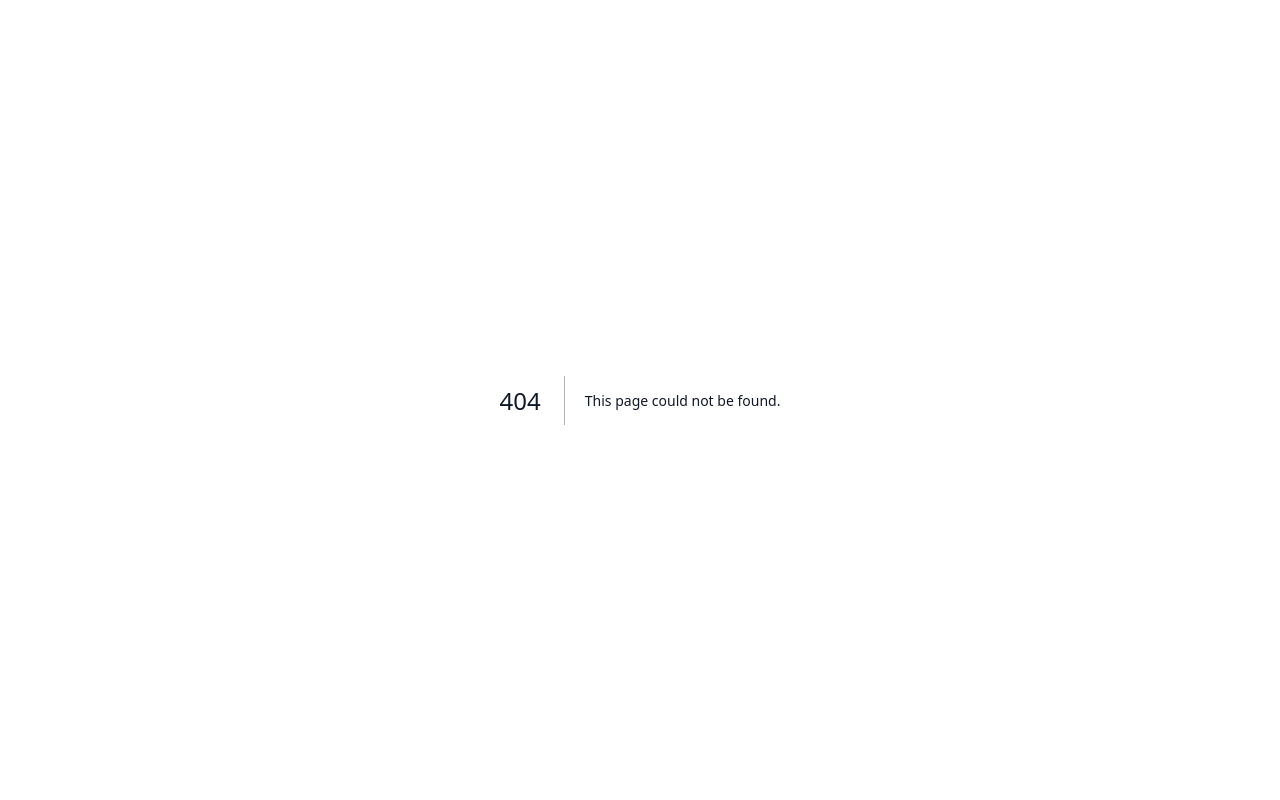
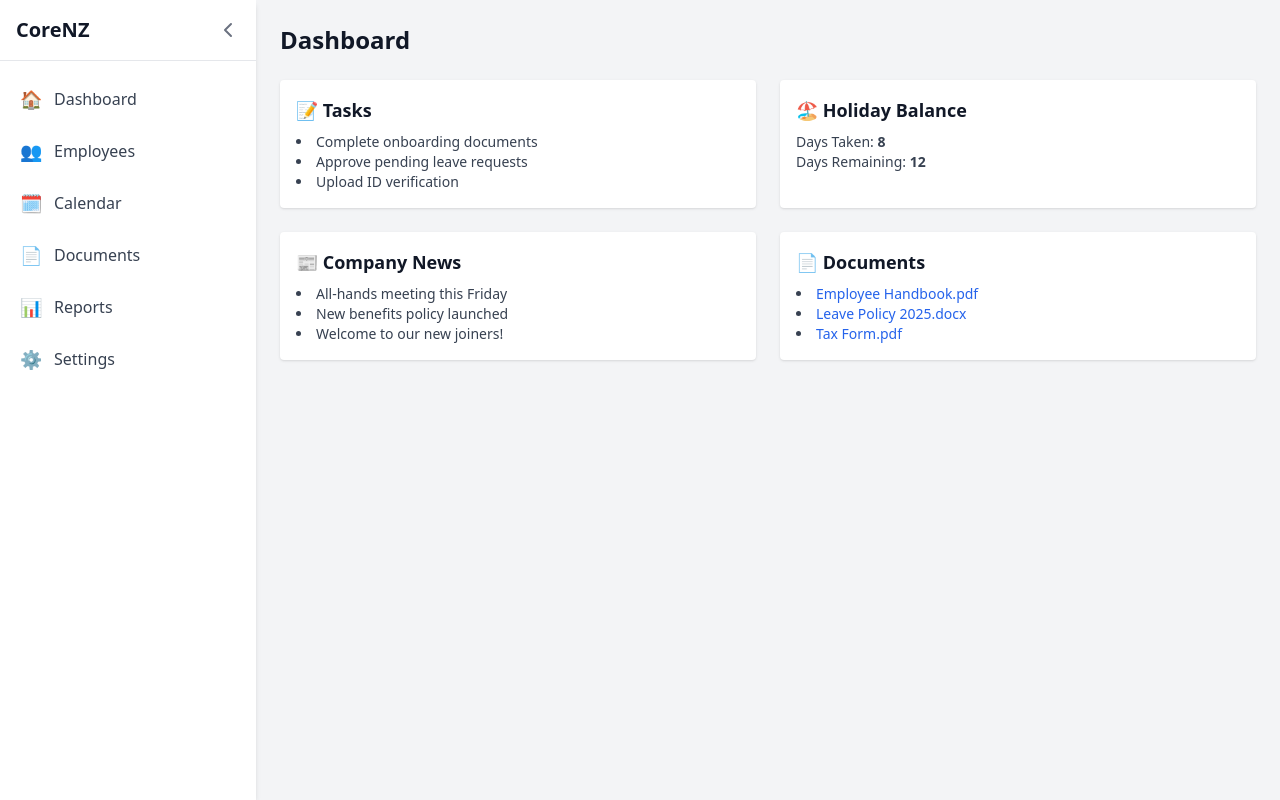
Before and after one commit to VacationReady/corenz-frontend, a Next.js app: page /dashboard in a window 1280 px wide. Before the commit this address had no page. Built offline with nearby package versions, Linux system fonts and the light colour scheme.

Commit message:
Add CoreNZ dashboard UI

```diff
--- /dev/null
+++ b/app/dashboard/page.tsx
@@ -0,0 +1,88 @@
+// app/dashboard/page.tsx
+'use client'
+
+import { useState } from 'react'
+import { ChevronLeft, ChevronRight } from 'lucide-react'
+
+const navItems = [
+  { label: 'Dashboard', icon: '🏠' },
+  { label: 'Employees', icon: '👥' },
+  { label: 'Calendar', icon: '🗓' },
+  { label: 'Documents', icon: '📄' },
+  { label: 'Reports', icon: '📊' },
+  { label: 'Settings', icon: '⚙️' },
+]
+
+export default function DashboardPage() {
+  const [sidebarOpen, setSidebarOpen] = useState(true)
+
+  return (
+    <div className="flex h-screen bg-gray-100">
+      {/* Sidebar */}
+      <aside className={`bg-white shadow-md h-full transition-all duration-300 ${sidebarOpen ? 'w-64' : 'w-20'}`}>
+        <div className="flex items-center justify-between p-4 border-b">
+          <span className="text-xl font-bold whitespace-nowrap">{sidebarOpen ? 'CoreNZ' : 'CNZ'}</span>
+          <button onClick={() => setSidebarOpen(!sidebarOpen)} className="text-gray-500">
+            {sidebarOpen ? <ChevronLeft /> : <ChevronRight />}
+          </button>
+        </div>
+        <nav className="mt-4 space-y-2 px-2">
+          {navItems.map((item) => (
+            <a
+              key={item.label}
+              href="#"
+              className="flex items-center space-x-3 py-2 px-3 rounded hover:bg-gray-200 text-gray-700"
+            >
+              <span className="text-lg">{item.icon}</span>
+              {sidebarOpen && <span>{item.label}</span>}
+            </a>
+          ))}
+        </nav>
+      </aside>
+
+      {/* Main Content */}
+      <main className="flex-1 p-6 overflow-y-auto">
+        <h1 className="text-2xl font-bold mb-6">Dashboard</h1>
+
+        <div className="grid grid-cols-1 md:grid-cols-2 xl:grid-cols-2 gap-6">
+          {/* Tasks */}
+          <div className="bg-white p-4 rounded shadow">
+            <h2 className="text-lg font-semibold mb-2">📝 Tasks</h2>
+            <ul className="list-disc list-inside text-sm text-gray-700">
+              <li>Complete onboarding documents</li>
+              <li>Approve pending leave requests</li>
+              <li>Upload ID verification</li>
+            </ul>
+          </div>
+
+          {/* Holiday Balance */}
+          <div className="bg-white p-4 rounded shadow">
+            <h2 className="text-lg font-semibold mb-2">🏖 Holiday Balance</h2>
+            <p className="text-sm text-gray-700">Days Taken: <strong>8</strong></p>
+            <p className="text-sm text-gray-700">Days Remaining: <strong>12</strong></p>
+          </div>
+
+          {/* Company News */}
+          <div className="bg-white p-4 rounded shadow">
+            <h2 className="text-lg font-semibold mb-2">📰 Company News</h2>
+            <ul className="list-disc list-inside text-sm text-gray-700">
+              <li>All-hands meeting this Friday</li>
+              <li>New benefits policy launched</li>
+              <li>Welcome to our new joiners!</li>
+            </ul>
+          </div>
+
+          {/* Documents */}
+          <div className="bg-white p-4 rounded shadow">
+            <h2 className="text-lg font-semibold mb-2">📄 Documents</h2>
+            <ul className="list-disc list-inside text-sm text-gray-700">
+              <li><a href="#" className="text-blue-600 hover:underline">Employee Handbook.pdf</a></li>
+              <li><a href="#" className="text-blue-600 hover:underline">Leave Policy 2025.docx</a></li>
+              <li><a href="#" className="text-blue-600 hover:underline">Tax Form.pdf</a></li>
+            </ul>
+          </div>
+        </div>
+      </main>
+    </div>
+  )
+}
--- a/package.json
+++ b/package.json
@@ -12,6 +12,7 @@
     "axios": "^1.6.0",
     "debug": "^4.3.4",
     "file-saver": "^2.0.5",
+    "lucide-react": "^0.513.0",
     "next": "13.4.0",
     "react": "18.2.0",
     "react-dom": "18.2.0",
```
Also changed, not shown: 1 other file (tests, documents, lock files or other folders).
